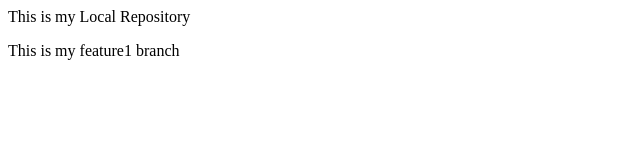
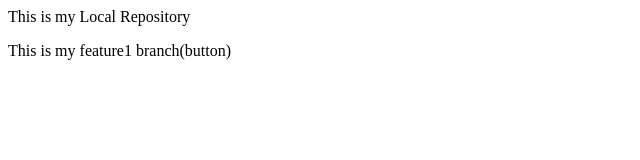
Before and after one commit to tanisha-0203/localrepo, a plain HTML site: page index.html in a window 1280 px wide. Shown: the full height of the page, 0-640 px from the left. Drawn offline with Linux system fonts and the light colour scheme.

```diff
--- a/index.html
+++ b/index.html
@@ -1,2 +1,2 @@
 <p>This is my Local Repository</p>
-<p>This is my feature1 branch</p>
+<p>This is my feature1 branch(button)</p>
```
